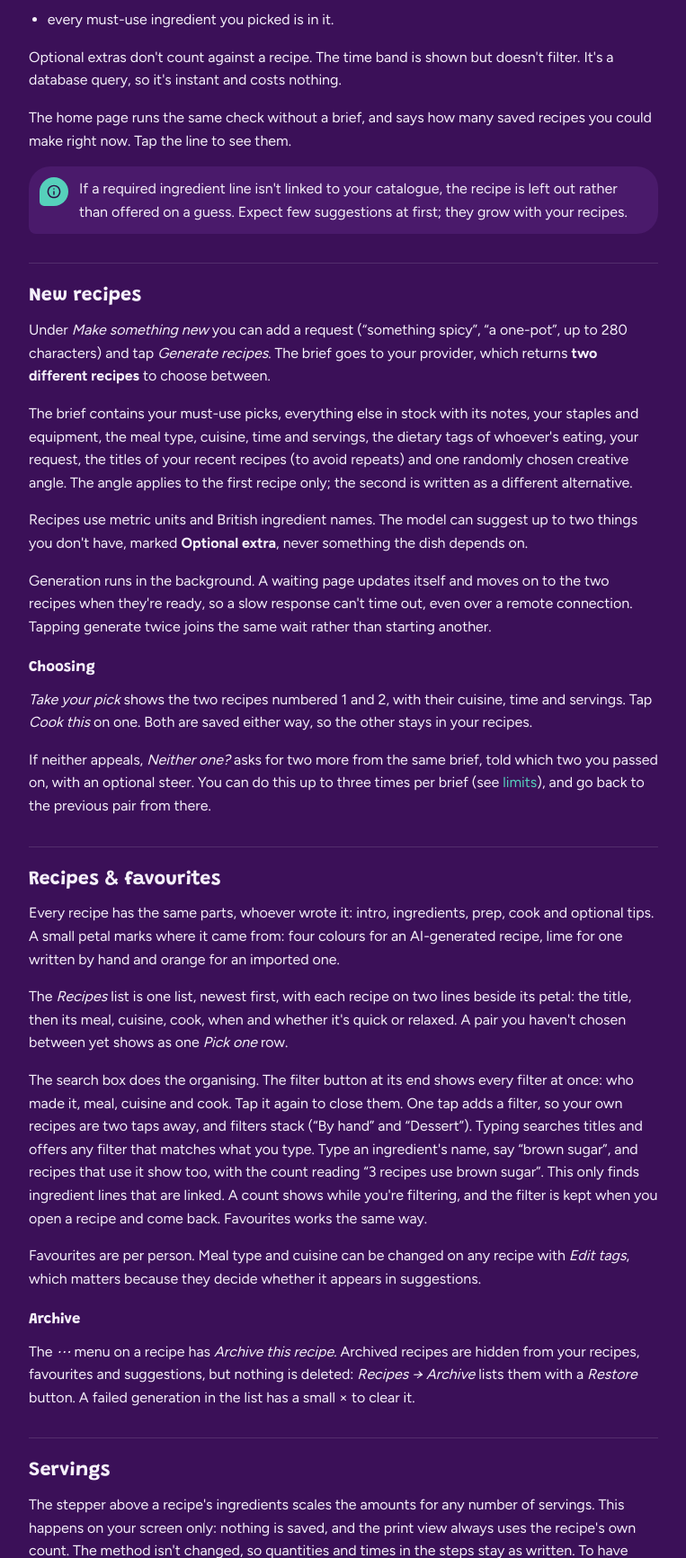
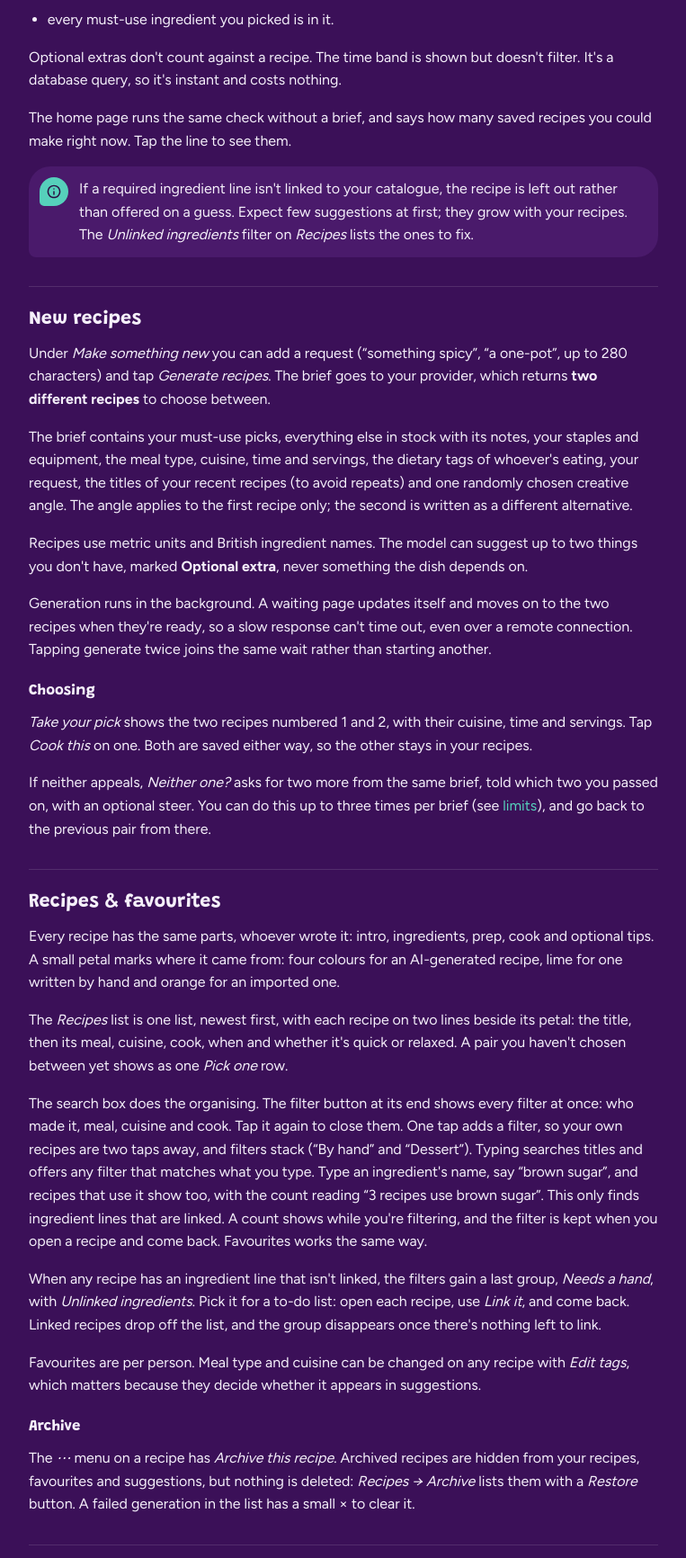
Before and after one commit to amiablealex/my-kitchen-site, a Flask app: page /docs in a window 1280 px wide. Shown: the part 3220-4952 px from the top of the page at 90% size, without its empty margins (362-1125 px from the left). Run offline with Flask 3, Linux system fonts and the light colour scheme.

Commit message:
Docs: unlinked ingredients filter

```diff
--- a/templates/docs.html
+++ b/templates/docs.html
@@ -169,7 +169,8 @@
       <div class="callout">
         {{ icon('info') }}
         <div>If a required ingredient line isn't linked to your catalogue, the recipe is left out
-          rather than offered on a guess. Expect few suggestions at first; they grow with your recipes.</div>
+          rather than offered on a guess. Expect few suggestions at first; they grow with your recipes.
+          The <em>Unlinked ingredients</em> filter on <em>Recipes</em> lists the ones to fix.</div>
       </div>
     </section>
 
@@ -214,6 +215,10 @@
         reading “3 recipes use brown sugar”. This only finds ingredient lines that are linked. A
         count shows while you're filtering, and the filter is kept when you open a recipe and come
         back. Favourites works the same way.</p>
+      <p>When any recipe has an ingredient line that isn't linked, the filters gain a last group,
+        <em>Needs a hand</em>, with <em>Unlinked ingredients</em>. Pick it for a to-do list: open
+        each recipe, use <em>Link it</em>, and come back. Linked recipes drop off the list, and the
+        group disappears once there's nothing left to link.</p>
       <p>Favourites are per person. Meal type and cuisine can be changed on any recipe with
         <em>Edit tags</em>, which matters because they decide whether it appears in suggestions.</p>
 
@@ -438,8 +443,10 @@
         it, and use <em>Or paste the recipe's text</em> instead.</p>
 
       <h3>A recipe doesn't show up in suggestions</h3>
-      <p>Usually one of three things: an ingredient line isn't linked to your catalogue (check the tags
-        next to each ingredient), the recipe has no meal type, or a required ingredient isn't in stock.</p>
+      <p>Usually one of three things: an ingredient line isn't linked to your catalogue (the recipe
+        says so under <em>Ingredients</em>, and the <em>Unlinked ingredients</em> filter on
+        <em>Recipes</em> lists every such recipe), the recipe has no meal type, or a required
+        ingredient isn't in stock.</p>
 
       <h3>“Add to home screen” installs Home Assistant, not My Kitchen</h3>
       <p>Through Home Assistant's ingress, the browser sees Home Assistant rather than My Kitchen, and
```
